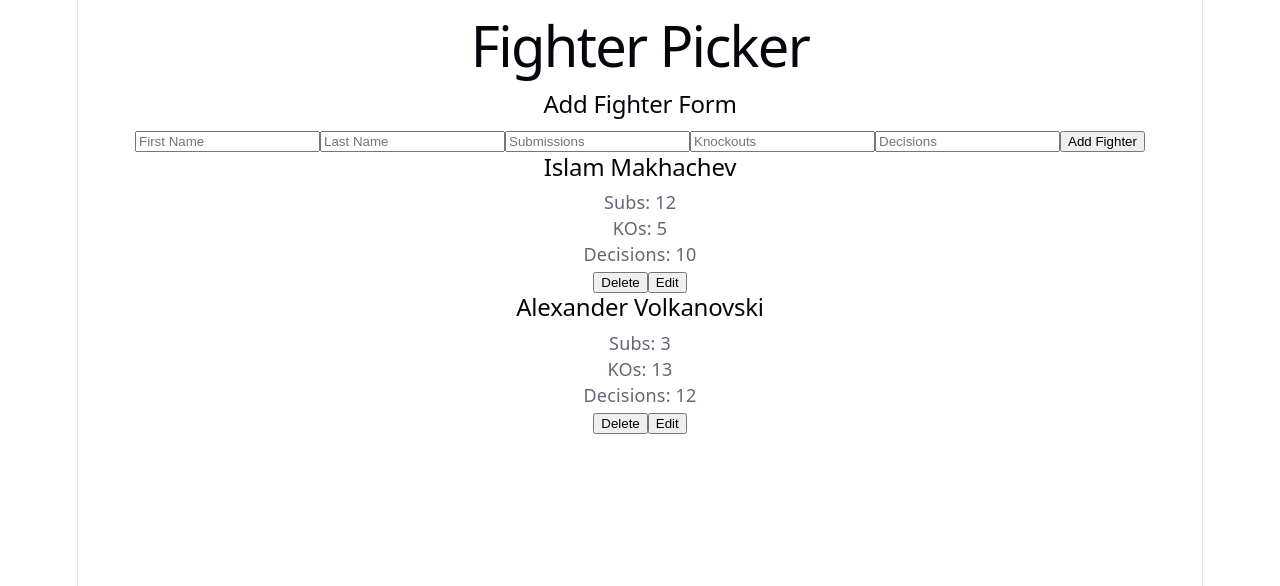
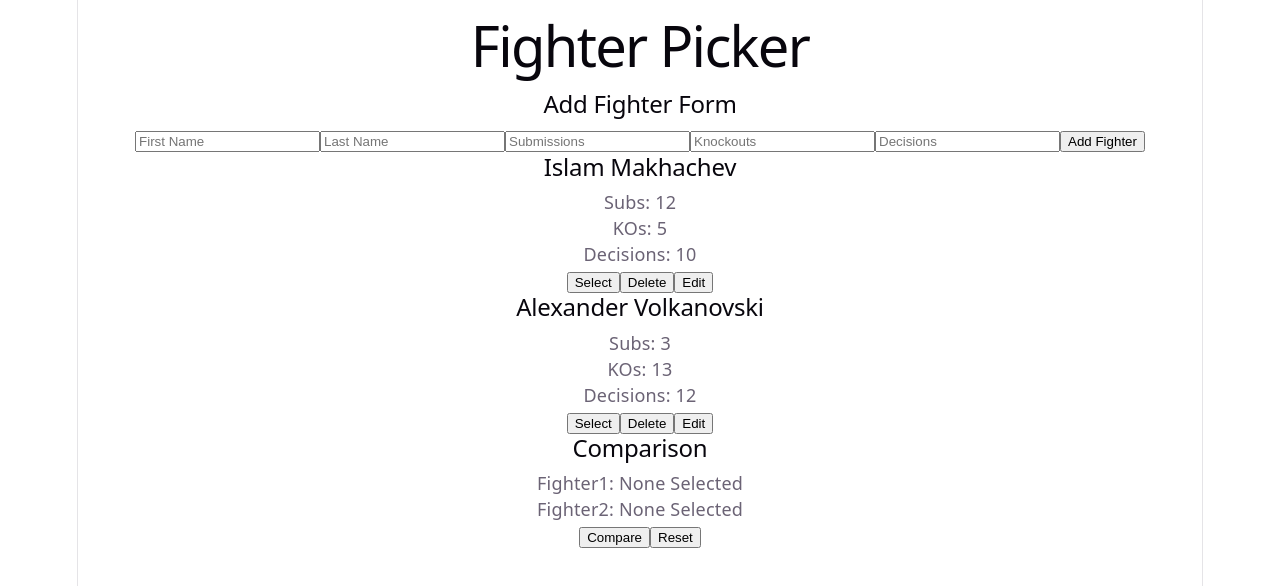
Before and after one commit to jackotech67/Fight-Picker, a React (Vite) app: page / in a window 1280 px wide. Shown: the top 586 px of the page. Built offline with nearby package versions, Linux system fonts and the light colour scheme.

Commit message:
Implement comparison
Fighter selection added, comparison function added

```diff
--- a/src/App.jsx
+++ b/src/App.jsx
@@ -33,6 +33,9 @@ function App() {
   const [decisions, setDecisions] = useState("");
 
   const [editingIndex, setEditingIndex] = useState(null);
+  const [fighter1, setFighter1] = useState(null);
+  const [fighter2, setFighter2] = useState(null);
+  const [showComparison, setShowComparison] = useState(false);
 
   function addFighter() {
     if (editingIndex !== null){
@@ -68,9 +71,6 @@ function App() {
       ]);
     }
 
-    setEditingIndex(null);
-    setEditingFighter(null);
-
     setFirstName("");
     setLastName("");
     setSubmissions("");
@@ -83,14 +83,30 @@ function App() {
   }
 
   function startEditing(fighter, index) {
-    setEditingFighter(fighter);
-
     setFirstName(fighter.firstName);
     setLastName(fighter.lastName);
     setSubmissions(fighter.record.submissions);
     setKnockouts(fighter.record.knockouts);
     setDecisions(fighter.record.decisions);
     setEditingIndex(index)
+  }
+
+  function selectFighter(fighter) {
+    if (fighter1 === null) {
+      setFighter1(fighter);
+    }
+    else if (fighter1 === fighter) {
+      return
+    }
+    else if (fighter2 === null) {
+      setFighter2(fighter);
+    }
+  }
+
+  function resetMatchup() {
+    setFighter1(null);
+    setFighter2(null);
+    setShowComparison(false);
   }
 
   return (
@@ -118,10 +134,40 @@ function App() {
           index={index}
           deleteFighter={deleteFighter}
           startEditing={startEditing}
+          selectFighter={selectFighter}
         />
       ))}
 
-    </div>
+      <div className='comparison-wrapper'>
+        <h2>Comparison</h2>
+        <p>
+          Fighter1: {fighter1 ? `${fighter1.firstName} ${fighter1.lastName}` : "None Selected"}
+        </p>
+        <p>
+          Fighter2: {fighter2 ? `${fighter2.firstName} ${fighter2.lastName}` : "None Selected"}
+        </p>
+        <button onClick={() => setShowComparison(true)}>
+          Compare
+        </button>
+        <button onClick={resetMatchup}>
+          Reset
+        </button>
+
+        {showComparison && (
+          fighter1 && fighter2 ? (
+            <div>
+              <h3>Match up</h3>
+              <p>{fighter1.firstName} vs {fighter2.firstName}</p>
+              <p>Subs: {fighter1.record.submissions} vs {fighter2.record.submissions}</p>
+              <p>KOs: {fighter1.record.knockouts} vs {fighter2.record.knockouts}</p>
+              <p>Decs: {fighter1.record.decisions} vs {fighter2.record.decisions}</p>
+            </div>
+          ) : (<p>Please select two fighters.</p>)
+        )}
+
+      </div> {/* comparison wrap */}
+
+    </div> // return wrap
   );
 }
 
--- a/src/fighterCard.jsx
+++ b/src/fighterCard.jsx
@@ -2,7 +2,8 @@ function FighterCard ({
     fighter,
     index,
     deleteFighter,
-    startEditing
+    startEditing,
+    selectFighter
 }) {
     return (
         <div>
@@ -11,6 +12,9 @@ function FighterCard ({
             <p>KOs: {fighter.record.knockouts}</p>
             <p>Decisions: {fighter.record.decisions}</p>
 
+            <button onClick={() => selectFighter(fighter)}>
+                Select
+            </button>
             <button onClick={() => deleteFighter(index)}>
                 Delete
             </button>
```
